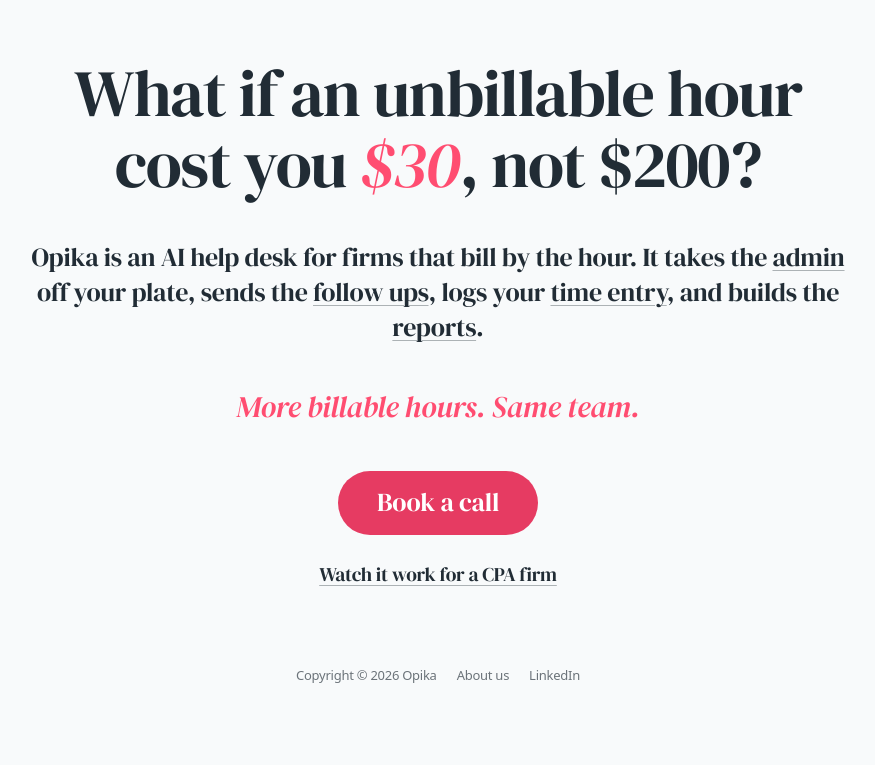
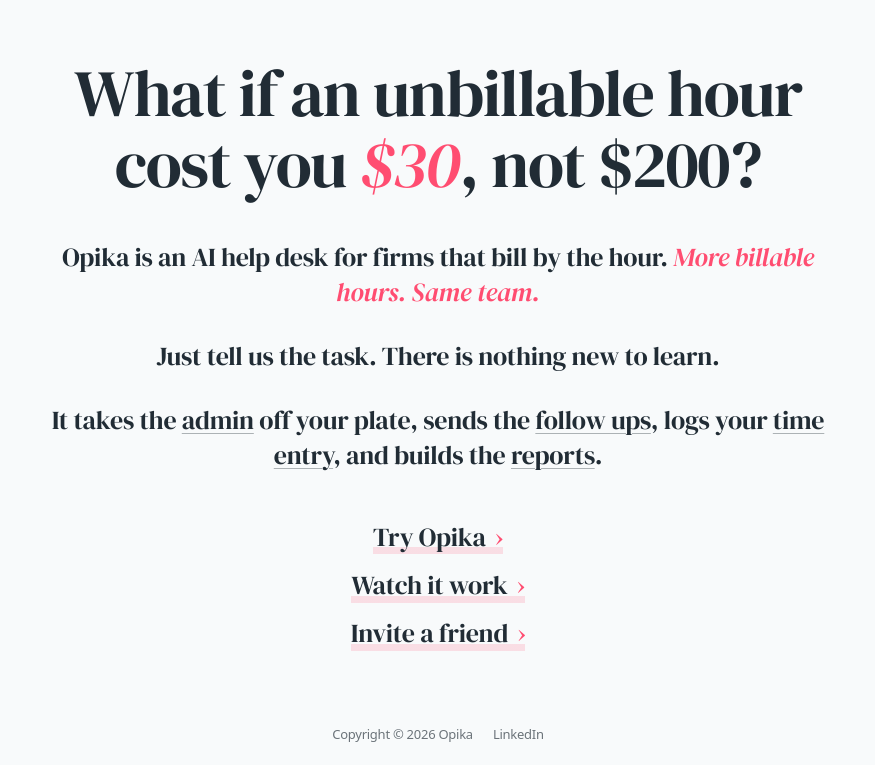
Before and after one commit to raunak-opika/opika-site, a plain HTML site: page index.html in a window 1280 px wide. Shown: the part 94-859 px from the top of the page, without its empty margins (202-1077 px from the left). Before the commit the page ends 800 px from the top, so only its background shows below. Drawn offline with Linux system fonts and the light colour scheme.

Commit message:
Remove About page, use three matching Instinct style actions
Co-Authored-By: Claude Sonnet 5.5 <noreply@anthropic.com>

```diff
--- a/index.html
+++ b/index.html
@@ -15,14 +15,17 @@
 <main>
   <img class="logo" src="logo.png" alt="Opika" height="36">
   <h1>What if an unbillable hour cost you <em>$30</em>, not $200?</h1>
-  <p>Opika is an AI help desk for firms that bill by the hour. It takes the <span class="eg" data-icon="admin">admin</span> off your plate, sends the <span class="eg" data-icon="mail">follow ups</span>, logs your <span class="eg" data-icon="clock">time entry</span>, and builds the <span class="eg" data-icon="chart">reports</span>.</p>
-  <p class="tag"><em>More billable hours. Same team.</em></p>
-  <a class="btn" href="https://calendly.com/aniket-opika/you">Book a call</a>
-  <p class="sub"><a data-video="cpa-firm.mp4" data-title="See what we have done for a CPA firm." href="cpa-firm.mp4">Watch it work for a CPA firm</a></p>
+  <p>Opika is an AI help desk for firms that bill by the hour. <em>More billable hours. Same team.</em></p>
+  <p>Just tell us the task. There is nothing new to learn.</p>
+  <p>It takes the <span class="eg" data-icon="admin">admin</span> off your plate, sends the <span class="eg" data-icon="mail">follow ups</span>, logs your <span class="eg" data-icon="clock">time entry</span>, and builds the <span class="eg" data-icon="chart">reports</span>.</p>
+  <nav>
+    <a href="https://calendly.com/aniket-opika/you">Try Opika</a>
+    <a data-video="cpa-firm.mp4" data-title="See what we have done for a CPA firm." href="cpa-firm.mp4">Watch it work</a>
+    <a href="mailto:?subject=Opika%3A%20more%20billable%20hours&body=I%20thought%20of%20you.%20Opika%20is%20an%20AI%20help%20desk%20for%20firms%20that%20bill%20by%20the%20hour.%20https%3A%2F%2Fwww.opika.co">Invite a friend</a>
+  </nav>
 </main>
 <footer>
   <span>Copyright &copy; 2026 Opika</span>
-  <a href="about.html">About us</a>
   <a href="https://www.linkedin.com/company/opika-co">LinkedIn</a>
 </footer>
 <dialog id="video" aria-label="Opika video">
@@ -33,7 +36,7 @@
     </header>
     <p id="vt"></p>
     <video controls playsinline preload="none"></video>
-    <a class="btn" href="https://calendly.com/aniket-opika/you">Book a call</a>
+    <nav><a href="https://calendly.com/aniket-opika/you">Try Opika</a></nav>
   </div>
 </dialog>
 <script>
--- a/styles.css
+++ b/styles.css
@@ -2,7 +2,6 @@
   --bg: #f8fafb;
   --ink: #212c35;
   --coral: #ff4d71;
-  --btn: #e63b62;
   --tint: rgba(255, 77, 113, .16);
   --rule: rgba(33, 44, 53, .35);
 }
@@ -36,10 +35,10 @@ a { color: inherit; }
 p a, .eg { text-decoration: underline; text-decoration-color: var(--rule); text-underline-offset: 4px; text-decoration-thickness: 1px; transition: color .2s, text-decoration-color .2s, background .2s; border-radius: 4px; }
 p a:hover, .eg:hover { color: var(--coral); text-decoration-color: var(--coral); background: var(--tint); }
 .eg { cursor: default; }
-.tag { margin-top: 1.4em; font-size: 1.15em; }
-.btn { display: inline-block; margin-top: .4em; padding: .55em 1.5em; border-radius: 999px; background: var(--btn); color: #fff; text-decoration: none; transition: transform .2s, background .2s; }
-.btn:hover { background: #cf2c52; transform: translateY(-2px); }
-.sub { margin: 1.4em auto 0; font-size: .75em; }
+nav { margin-top: 1.8em; }
+nav a { display: block; width: fit-content; margin: 0 auto .5em; color: inherit; text-decoration: none; background: linear-gradient(var(--tint), var(--tint)) 0 100% / 100% .28em no-repeat; transition: background-size .2s, color .2s; }
+nav a:hover { background-size: 100% 100%; }
+nav a::after { content: "\203A"; margin-left: .35em; color: var(--coral); }
 dialog { width: min(880px, 92vw); padding: 0; border: 0; border-top: 4px solid var(--coral); border-radius: 14px; background: var(--bg); color: inherit; box-shadow: 0 24px 80px rgba(0, 0, 0, .35); font: inherit; text-align: left; }
 dialog[open] { animation: in .25s ease both; }
 dialog::backdrop { background: rgba(22, 29, 35, .45); backdrop-filter: blur(6px); }
@@ -50,7 +49,8 @@ dialog::backdrop { background: rgba(22, 29, 35, .45); backdrop-filter: blur(6px)
 .pop button:hover { opacity: 1; color: var(--coral); }
 .pop p { margin: 0 0 .8em; max-width: none; }
 .pop video { display: block; width: 100%; aspect-ratio: 16 / 9; border-radius: 8px; background: #000; }
-.pop .btn { margin-top: 1.2em; font-size: .85em; }
+.pop nav { margin-top: 1.2em; }
+.pop nav a { margin: 0; }
 #tip { position: fixed; left: 0; top: 0; z-index: 10; width: 44px; height: 44px; color: var(--coral); pointer-events: none; }
 #tip svg { width: 100%; height: 100%; opacity: 0; transform: scale(.4) rotate(-14deg); transition: opacity .15s, transform .25s cubic-bezier(.34, 1.56, .64, 1); }
 #tip.on svg { opacity: 1; transform: scale(1) rotate(-6deg); }
```
Also changed, not shown: about.html (deleted, +0 -28 lines).
